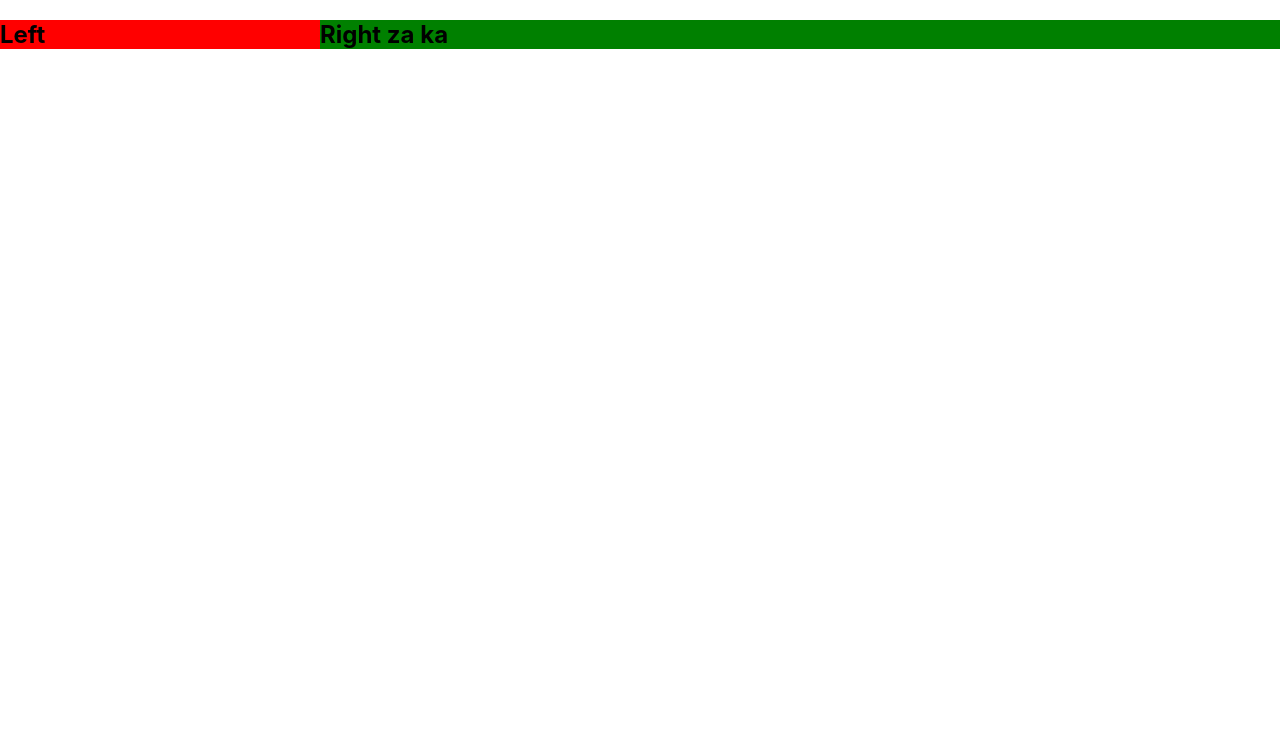
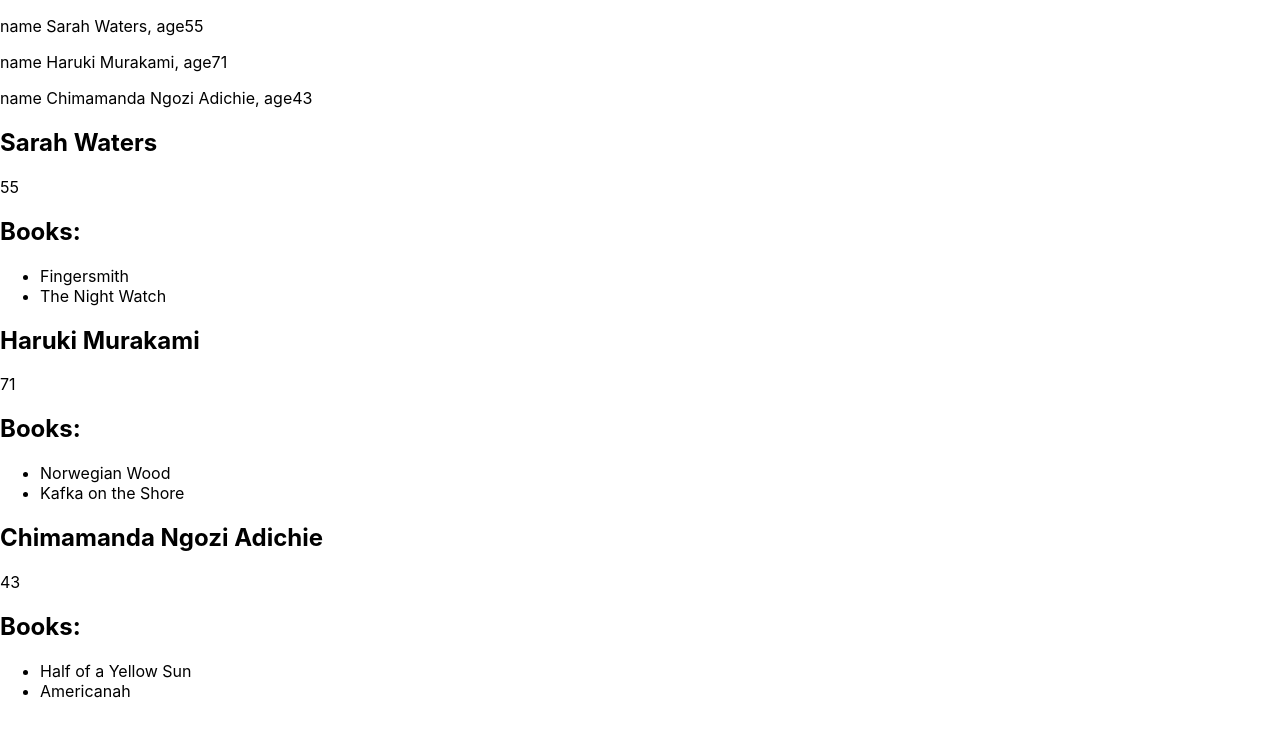
Before and after one commit to HardyNuklear/DesignPattern, a React (Create React App) app: page / in a window 1280 px wide. Shown: the top 736 px of the page. Built offline with nearby package versions, Linux system fonts and the light colour scheme.

Commit message:
Lists Types section

```diff
--- a/src/App.js
+++ b/src/App.js
@@ -1,24 +1,22 @@
-import SplitScreen from "./components/SplitScreen";
-
-
-const LeftSideComp = ({title}) => {
-  return (
-    <h2 style={{backgroundColor :'red'}}>{title}</h2>
-  )
-}
-
-const RightSideComp = ({title}) => {
-  return (
-    <h2 style={{backgroundColor :'green'}}>{title}</h2>
-  )
-}
+import { LargeAuthorListItems } from "./components/author/LargeAuthorListItems";
+import { SmallAuthorListItems } from "./components/author/SmallAuthorListItems";
+import { RegularList } from "./components/lists/RegularList";
+import { authors } from "./data/authors";
 
 function App() {
   return (
-    <SplitScreen LeftWidth={1} RightWidth={3}>
-      <LeftSideComp title={"Left"}/>
-      <RightSideComp title={"Right za ka"}/>
-    </SplitScreen>
+    <>
+      <RegularList
+        items={authors}
+        sourceName={"author"}
+        ItemComponent={SmallAuthorListItems}
+      />
+      <RegularList
+        items={authors}
+        sourceName={"author"}
+        ItemComponent={LargeAuthorListItems}
+      />
+    </>
   );
 }
 
--- /dev/null
+++ b/src/components/author/LargeAuthorListItems.jsx
@@ -0,0 +1,18 @@
+export const LargeAuthorListItems = ({ author }) => {
+  const { name, age, contry, books } = author;
+
+  console.log("AUTHOOOR", author);
+  return (
+    <>
+      <h2>{name}</h2>
+      <p>{age}</p>
+      <p>{contry}</p>
+      <h2>Books:</h2>
+      <ul>
+        {books.map((book, idx) => (
+          <li key={idx}>{book}</li>
+        ))}
+      </ul>
+    </>
+  );
+};
--- /dev/null
+++ b/src/components/author/SmallAuthorListItems.jsx
@@ -0,0 +1,9 @@
+export const SmallAuthorListItems = ({ author }) => {
+  const { name, age } = author;
+
+  return (
+    <p>
+      name {name}, age{age}
+    </p>
+  );
+};
--- /dev/null
+++ b/src/components/lists/RegularList.jsx
@@ -0,0 +1,9 @@
+export const RegularList = ({ items, sourceName, ItemComponent }) => {
+  return (
+    <>
+      {items.map((item, i) => {
+        return <ItemComponent key={i} {...{ [sourceName]: item }} />;
+      })}
+    </>
+  );
+};
--- /dev/null
+++ b/src/data/authors.js
@@ -0,0 +1,20 @@
+export const authors = [
+  {
+    name: "Sarah Waters",
+    age: 55,
+    country: "United Kingdom",
+    books: ["Fingersmith", "The Night Watch"],
+  },
+  {
+    name: "Haruki Murakami",
+    age: 71,
+    country: "Japan",
+    books: ["Norwegian Wood", "Kafka on the Shore"],
+  },
+  {
+    name: "Chimamanda Ngozi Adichie",
+    age: 43,
+    country: "Nigeria",
+    books: ["Half of a Yellow Sun", "Americanah"],
+  },
+];
```
Also changed, not shown: src/App.css (deleted, +0 -38 lines), src/components/SplitScreen.jsx (+6 -12 lines), src/data/books.js (added, +20 -0 lines).
